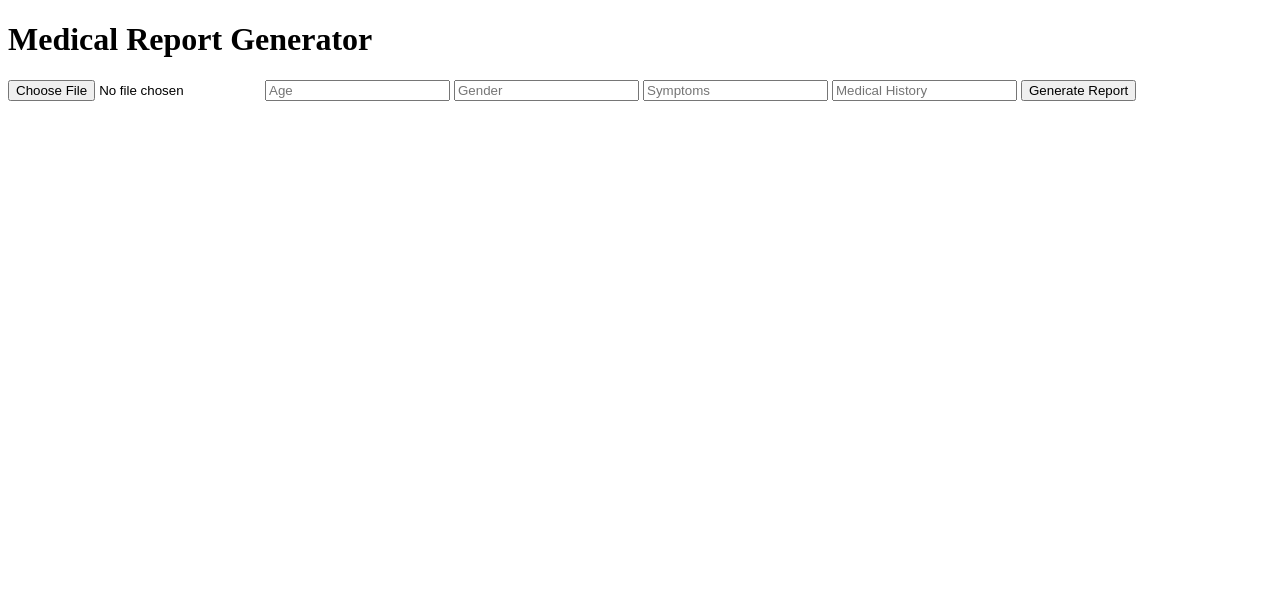
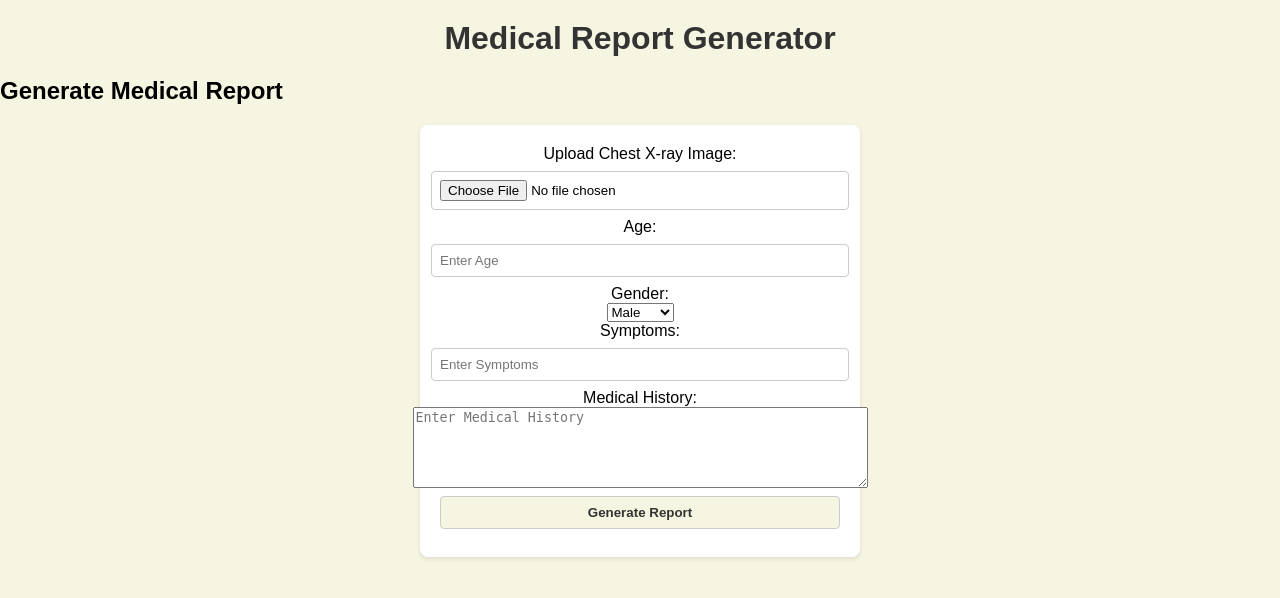
Before and after one commit to jynlee7/pdudl, a Flask app: template app/templates/index.html in a window 1280 px wide. Shown: the top 598 px of the page. Run offline with Flask 3, Linux system fonts and the light colour scheme; the template is opened without the code that fills it, so the values that code supplies are empty.

Commit message:
upgrade the website to look cleaner

```diff
--- /dev/null
+++ b/app/static/style.css
@@ -0,0 +1,68 @@
+/* Reset default margin and padding */
+body, h1, p, form {
+    margin: 0;
+    padding: 0;
+}
+
+/* Set background color */
+body {
+    background-color: #f5f5e1; /* Creamy color */
+    font-family: Arial, sans-serif;
+}
+
+/* Header styling */
+h1 {
+    text-align: center;
+    margin: 20px 0;
+    color: #333; /* Dark text color */
+}
+
+/* Form styling */
+form {
+    display: flex;
+    flex-direction: column;
+    align-items: center;
+    margin: 20px auto;
+    width: 80%;
+    max-width: 400px;
+    background-color: #fff; /* White background */
+    padding: 20px;
+    border-radius: 8px;
+    box-shadow: 0 2px 4px rgba(0, 0, 0, 0.1);
+}
+
+form input[type="file"], form input[type="text"], form button {
+    margin: 8px 0;
+    padding: 8px;
+    width: 100%;
+    border: 1px solid #ccc;
+    border-radius: 4px;
+}
+
+form button {
+    background-color: #f5f5e1; /* Creamy color */
+    color: #333; /* Dark text color */
+    font-weight: bold;
+    cursor: pointer;
+    transition: background-color 0.3s;
+}
+
+form button:hover {
+    background-color: #ddd; /* Slightly lighter color on hover */
+}
+
+/* Report styling */
+.report {
+    margin-top: 20px;
+    padding: 10px;
+    background-color: #fff; /* White background */
+    border-radius: 8px;
+    box-shadow: 0 2px 4px rgba(0, 0, 0, 0.1);
+}
+
+/* Error styling */
+.error {
+    color: #d9534f; /* Bootstrap's danger color */
+    text-align: center;
+    margin: 10px 0;
+}
--- a/app/templates/index.html
+++ b/app/templates/index.html
@@ -2,16 +2,43 @@
 <html>
 <head>
     <title>Medical Report Generator</title>
+    <link rel="stylesheet" href="..\static\style.css">
 </head>
 <body>
-    <h1>Medical Report Generator</h1>
-    <input type="file" id="imageInput">
-    <input type="text" id="ageInput" placeholder="Age">
-    <input type="text" id="genderInput" placeholder="Gender">
-    <input type="text" id="symptomsInput" placeholder="Symptoms">
-    <input type="text" id="historyInput" placeholder="Medical History">
-    <button id="generateButton">Generate Report</button>
-    <div id="report"></div>
+    <div class="container">
+        <header>
+            <h1>Medical Report Generator</h1>
+        </header>
+
+        <main>
+            <section class="form-section">
+                <h2>Generate Medical Report</h2>
+                <form id="reportForm" enctype="multipart/form-data">
+                    <label for="image">Upload Chest X-ray Image:</label>
+                    <input type="file" id="imageInput" accept=".jpg, .jpeg, .png" required>
+                    <label for="age">Age:</label>
+                    <input type="text" id="ageInput" placeholder="Enter Age" required>
+                    <label for="gender">Gender:</label>
+                    <select id="genderInput" required>
+                        <option value="male">Male</option>
+                        <option value="female">Female</option>
+                        <option value="other">Other</option>
+                    </select>
+                    <label for="symptoms">Symptoms:</label>
+                    <input type="text" id="symptomsInput" placeholder="Enter Symptoms" required>
+                    <!-- <textarea id="symptomsInput" placeholder="Enter Symptoms" rows="3" required></textarea> -->
+                    <label for="medical_history">Medical History:</label>
+                    <!-- <input type="text" id="symptomsInput" placeholder="Enter Medical History" required> -->
+                    <textarea id="historyInput" placeholder="Enter Medical History" rows="5" cols="54" required></textarea>
+                    <button type="button" id="generateButton">Generate Report</button>
+                </form>
+            </section>
+
+            <section class="report-section">
+                <div id="report"></div>
+            </section>
+        </main>
+    </div>
 
     <script>
         const generateButton = document.getElementById('generateButton');
```
